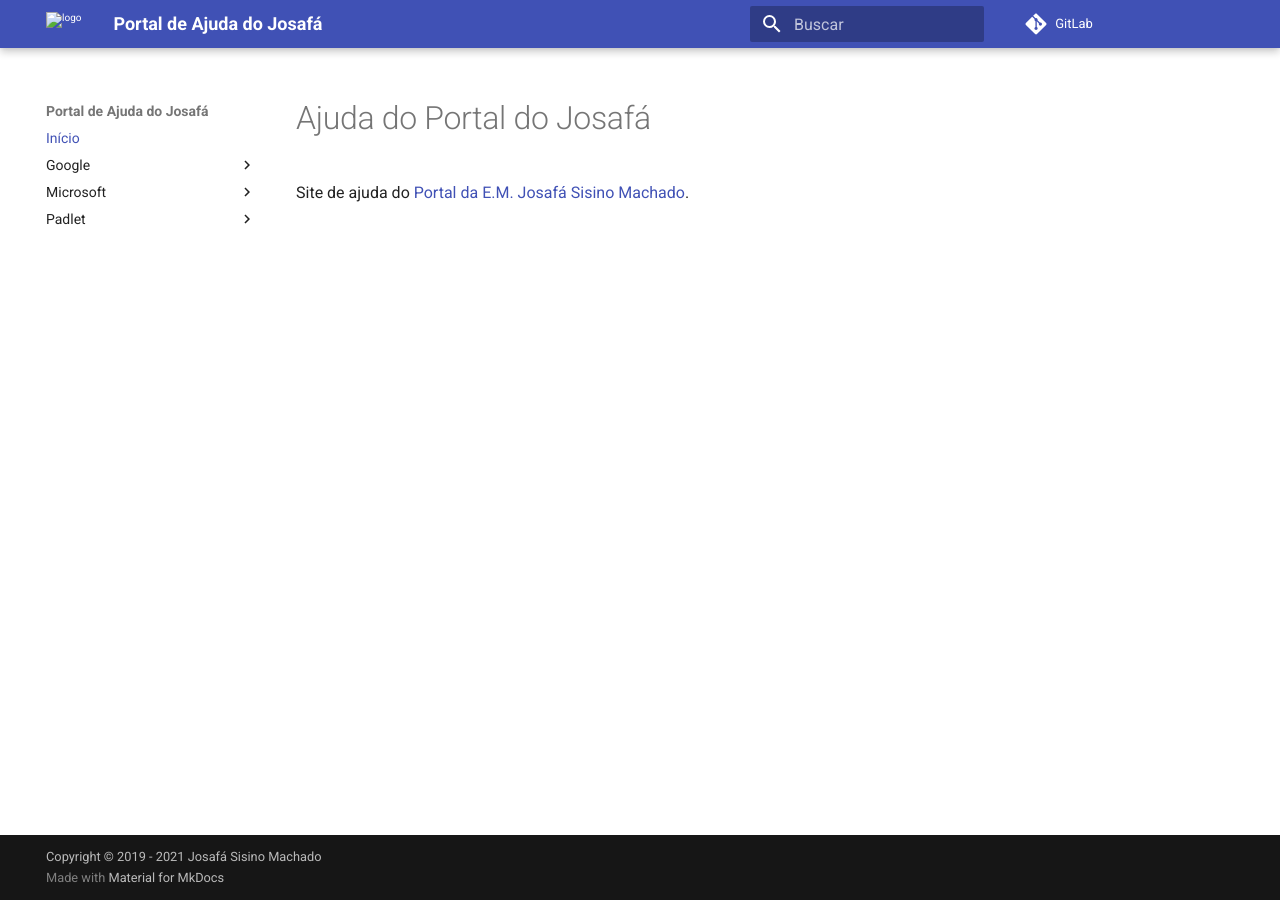
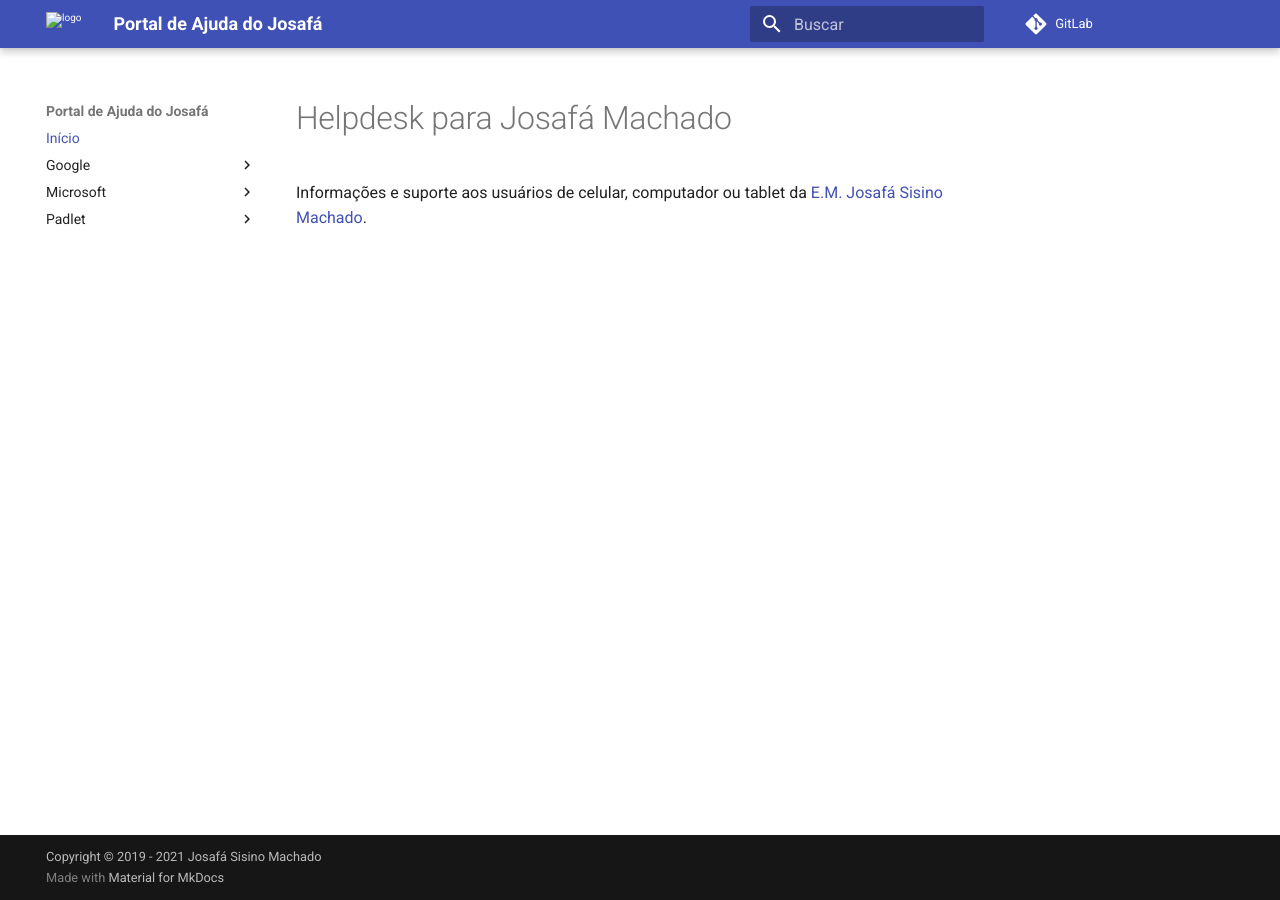
Before and after one commit to josalab/ajuda, an MkDocs documentation site: the page built from docs/index.md, in a window 1280 px wide. Built offline with MkDocs 1.6.1 and Material for MkDocs 9.7.7, drawn with Linux system fonts in a browser that asks for light colours; comment, search, counter and statistics services are not loaded.

Commit message:
Troca de nome: ajuda -> helpdesk

```diff
--- a/docs/index.md
+++ b/docs/index.md
@@ -1,3 +1,3 @@
-# Ajuda do Portal do Josafá
+# Helpdesk para Josafá Machado
 
-Site de ajuda do [Portal da E.M. Josafá Sisino Machado](https://josalab.github.io/).
+Informações e suporte aos usuários de celular, computador ou tablet da [E.M. Josafá Sisino Machado](https://josalab.github.io/).
```
